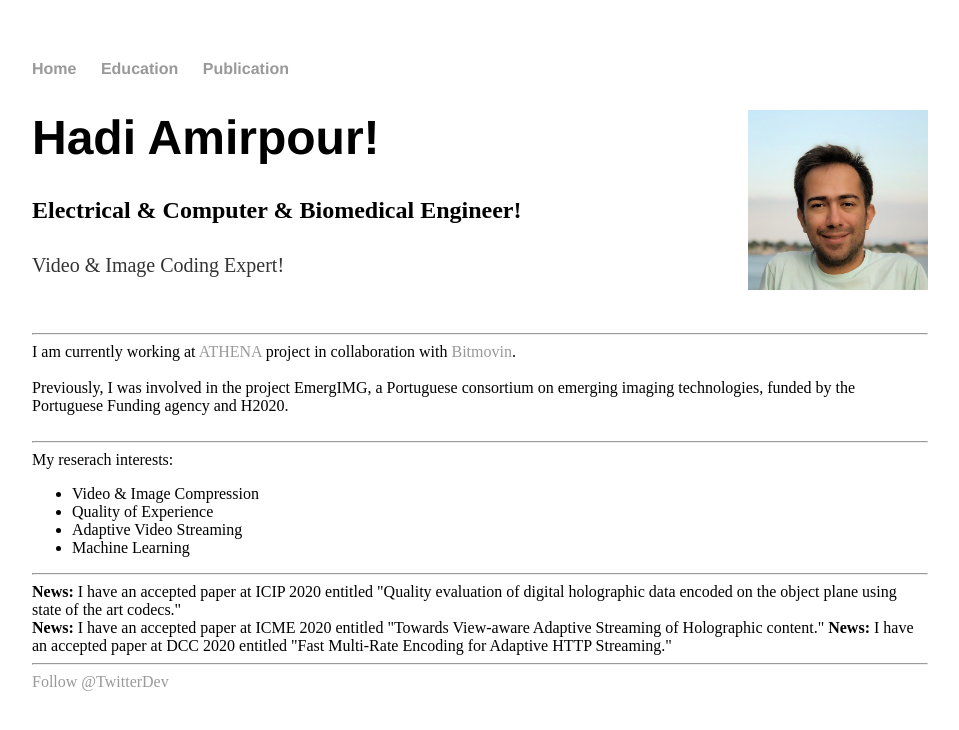
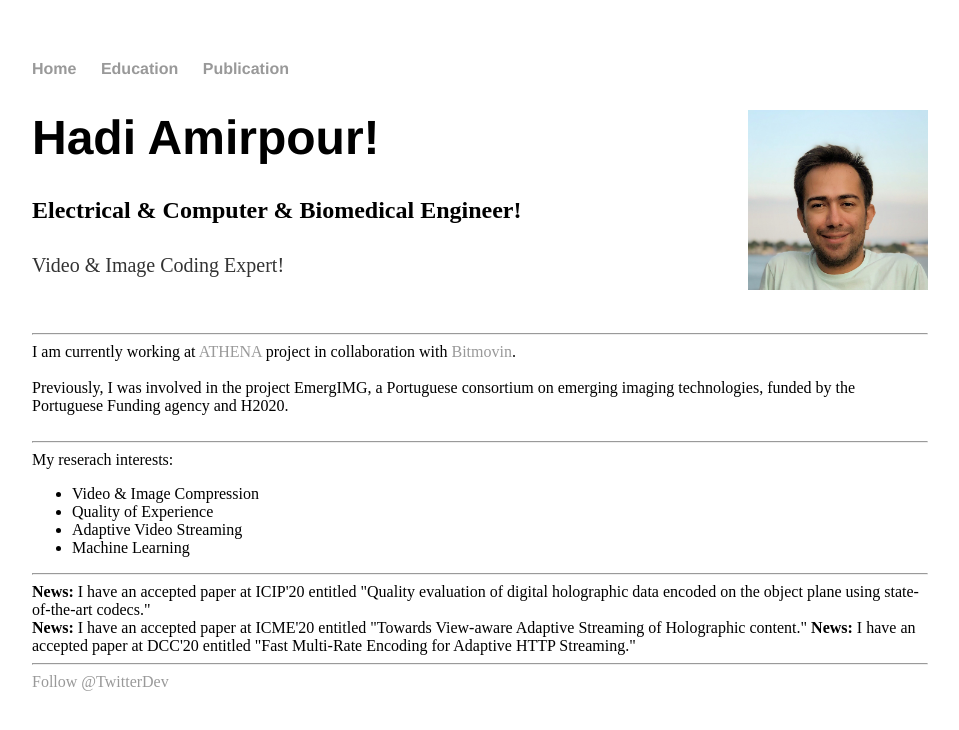
Before and after one commit to HadiAmirpour/hadiamirpour.github.io, a Jekyll site: the page index.html, which Jekyll copies as it is, in a window 1280 px wide. Shown: the top 730 px of the page, without its empty margins (160-1119 px from the left). Built offline with Jekyll 4.4.1, drawn with Linux system fonts in a browser that asks for light colours; comment, search, counter and statistics services are not loaded.

Commit message:
Update index.html

```diff
--- a/index.html
+++ b/index.html
@@ -45,9 +45,9 @@
 
 
 			<hr>
-			<h><strong>News:</strong> I have an accepted paper at ICIP 2020 entitled "Quality evaluation of digital holographic data encoded on the object plane using state of the art codecs."</h> <br>
-			<h><strong>News:</strong> I have an accepted paper at ICME 2020 entitled "Towards View-aware Adaptive Streaming of Holographic content."</h>
-			<h><strong>News:</strong> I have an accepted paper at DCC  2020 entitled "Fast Multi-Rate Encoding for Adaptive HTTP Streaming."</h> <br>
+			<h><strong>News:</strong> I have an accepted paper at ICIP'20 entitled "Quality evaluation of digital holographic data encoded on the object plane using state-of-the-art codecs."</h> <br>
+			<h><strong>News:</strong> I have an accepted paper at ICME'20 entitled "Towards View-aware Adaptive Streaming of Holographic content."</h>
+			<h><strong>News:</strong> I have an accepted paper at DCC'20  entitled "Fast Multi-Rate Encoding for Adaptive HTTP Streaming."</h> <br>
 			<hr>
 			<a href="https://twitter.com/HadiAmirpour" class="twitter-follow-button" data-show-count="false">Follow @TwitterDev</a><script async src="https://platform.twitter.com/widgets.js" charset="utf-8"></script>
 			<script type="text/javascript" src="https://platform-api.sharethis.com/js/sharethis.js#property=5dc81b272bd64b00123e0c73&product=inline-follow-buttons" async="async"></script>
```
